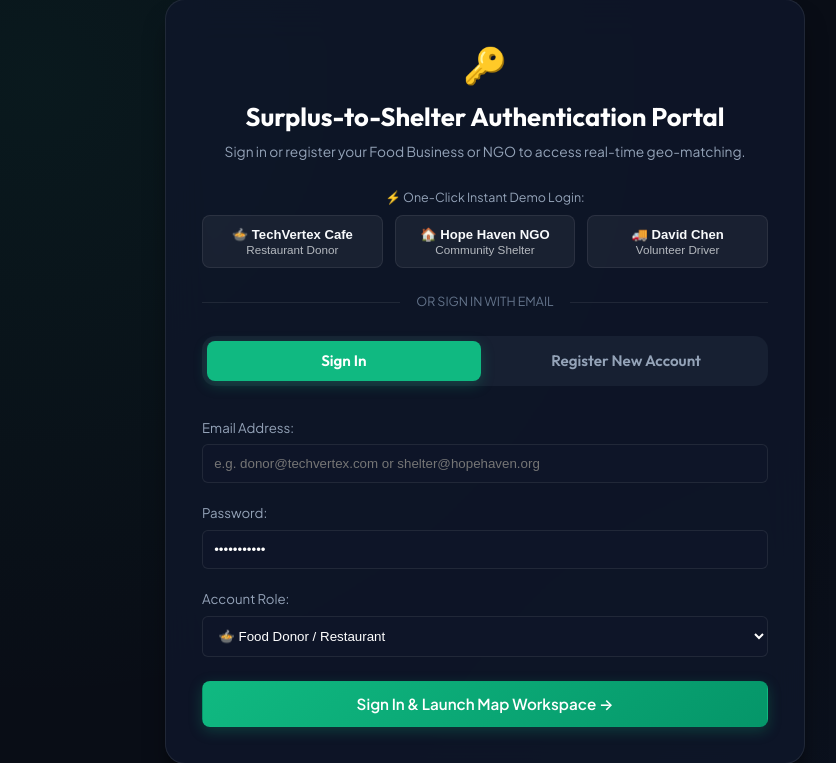
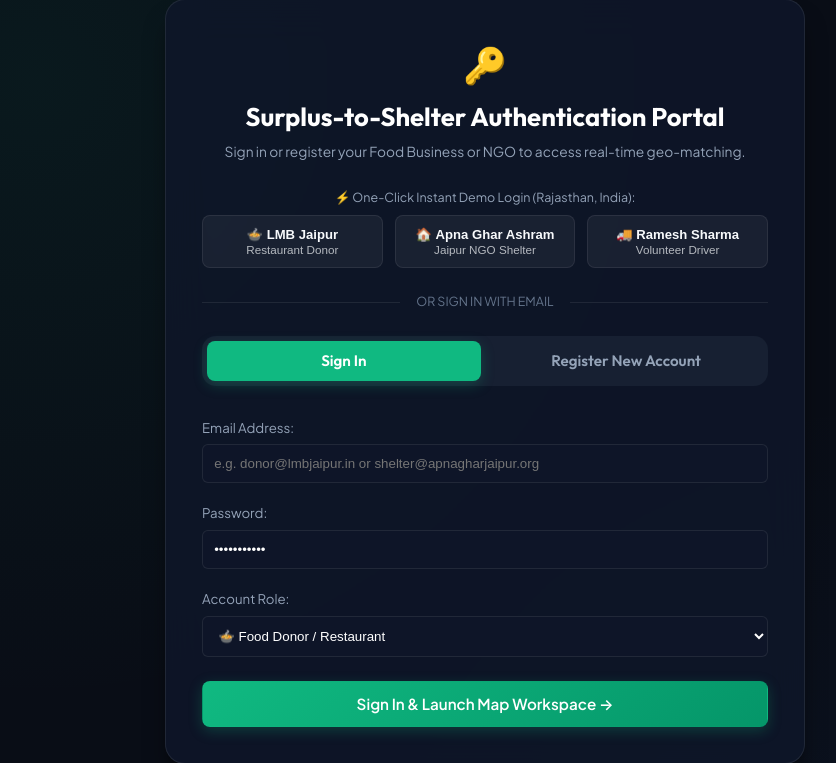
Before and after one commit to sitaram-labs/project-TechVertex, a Flask app: page /login in a window 1280 px wide. Shown: the part 118-881 px from the top of the page, without its empty margins (155-991 px from the left). Run offline with Flask 3, Linux system fonts and the light colour scheme.

Commit message:
make changes in map settings

```diff
--- a/app.py
+++ b/app.py
@@ -32,71 +32,71 @@ def inject_google_maps_api_key():
 SHELTERS = [
     {
         "id": "shelter_1",
-        "name": "Hope Haven Community Kitchen",
-        "address": "452 Mission Street, Downtown",
-        "lat": 37.7885,
-        "lng": -122.4012,
-        "capacity_servings": 120,
-        "current_occupancy": 35,
+        "name": "Apna Ghar Ashram Jaipur",
+        "address": "Mansarovar, Jaipur, Rajasthan, India",
+        "lat": 26.8500,
+        "lng": 75.7700,
+        "capacity_servings": 150,
+        "current_occupancy": 45,
         "fridge_available": True,
         "accepts_categories": ["Prepared Meals", "Bakery", "Produce", "Dairy", "Packaged"],
-        "contact_phone": "+1 (555) 234-5678",
-        "contact_person": "Sarah Jenkins"
+        "contact_phone": "+91 94140 12345",
+        "contact_person": "Rameshwar Prasad"
     },
     {
         "id": "shelter_2",
-        "name": "St. Vincent Rescue & Shelter",
-        "address": "890 Howard St, South of Market",
-        "lat": 37.7812,
-        "lng": -122.4056,
-        "capacity_servings": 200,
-        "current_occupancy": 110,
+        "name": "Akshaya Patra Foundation Jaipur",
+        "address": "Jagatpura, Jaipur, Rajasthan, India",
+        "lat": 26.8150,
+        "lng": 75.8350,
+        "capacity_servings": 300,
+        "current_occupancy": 120,
         "fridge_available": True,
         "accepts_categories": ["Prepared Meals", "Produce", "Packaged"],
-        "contact_phone": "+1 (555) 876-5432",
-        "contact_person": "Marcus Vance"
+        "contact_phone": "+91 98290 54321",
+        "contact_person": "Govind Das"
     },
     {
         "id": "shelter_3",
-        "name": "Grace Youth Horizon Center",
-        "address": "1201 Pine St, Nob Hill",
-        "lat": 37.7901,
-        "lng": -122.4140,
-        "capacity_servings": 75,
-        "current_occupancy": 20,
+        "name": "Rajasthan Mahila Kalyan Mandal",
+        "address": "Ajmer Road, Jaipur, Rajasthan, India",
+        "lat": 26.8900,
+        "lng": 75.7500,
+        "capacity_servings": 100,
+        "current_occupancy": 30,
         "fridge_available": False,
         "accepts_categories": ["Bakery", "Produce", "Packaged"],
-        "contact_phone": "+1 (555) 345-6789",
-        "contact_person": "Elena Rostova"
+        "contact_phone": "+91 94133 67890",
+        "contact_person": "Sunita Sharma"
     }
 ]
 
 DRIVERS = [
     {
         "id": "driver_1",
-        "name": "David Chen",
-        "vehicle_type": "Electric Cargo Van",
-        "phone": "+1 (555) 444-1122",
-        "lat": 37.7850,
-        "lng": -122.4030,
+        "name": "Ramesh Sharma",
+        "vehicle_type": "Tata Ace EV Cargo Van",
+        "phone": "+91 98280 11223",
+        "lat": 26.9100,
+        "lng": 75.7900,
         "status": "Available"
     },
     {
         "id": "driver_2",
-        "name": "Maria Santos",
-        "vehicle_type": "Hatchback (Refrigerated Box)",
-        "phone": "+1 (555) 444-3344",
-        "lat": 37.7890,
-        "lng": -122.4100,
+        "name": "Priya Verma",
+        "vehicle_type": "Mahindra Supro Refrigerated Van",
+        "phone": "+91 94141 33445",
+        "lat": 26.8800,
+        "lng": 75.8100,
         "status": "Available"
     },
     {
         "id": "driver_3",
-        "name": "Alex Johnson",
-        "vehicle_type": "Bicycle Cargo Trailer",
-        "phone": "+1 (555) 444-5566",
-        "lat": 37.7820,
-        "lng": -122.3980,
+        "name": "Vikram Singh",
+        "vehicle_type": "Electric Cargo Auto",
+        "phone": "+91 98299 55667",
+        "lat": 26.9200,
+        "lng": 75.8200,
         "status": "Available"
     }
 ]
@@ -104,20 +104,20 @@ DRIVERS = [
 DONATIONS = [
     {
         "id": "don_101",
-        "donor_name": "TechVertex Main Cafeteria",
-        "food_title": "Tray-Sealed Lasagna & Salad Trays",
+        "donor_name": "LMB (Laxmi Misthan Bhandar)",
+        "food_title": "Fresh Paneer Sabzi, Dal Baati & Chapati Trays",
         "category": "Prepared Meals",
-        "weight_kg": 18.5,
-        "servings": 45,
+        "weight_kg": 25.0,
+        "servings": 60,
         "storage_type": "Heated Container",
         "location": {
-            "address": "500 Howard St, Suite 300",
-            "lat": 37.7892,
-            "lng": -122.3985
+            "address": "Johari Bazar, Jaipur, Rajasthan, India",
+            "lat": 26.9180,
+            "lng": 75.8250
         },
         "created_at": (datetime.now() - timedelta(minutes=25)).isoformat(),
-        "expiry_hours": 2.5,
-        "notes": "Freshly prepared for corporate lunch event, pristine condition.",
+        "expiry_hours": 3.0,
+        "notes": "Freshly prepared for evening lunch event, pristine condition in hot insulated boxes.",
         "status": "Posted",
         "matched_shelter_id": None,
         "matched_shelter_name": None,
@@ -127,48 +127,48 @@ DONATIONS = [
     },
     {
         "id": "don_102",
-        "donor_name": "Artisan Bakery & Co.",
-        "food_title": "Surplus Sourdough & Croissants",
+        "donor_name": "Rawat Misthan Bhandar",
+        "food_title": "Surplus Pyaaz Kachori & Fresh Breads",
         "category": "Bakery",
-        "weight_kg": 12.0,
-        "servings": 30,
+        "weight_kg": 15.0,
+        "servings": 40,
         "storage_type": "Ambient",
         "location": {
-            "address": "780 Market St",
-            "lat": 37.7865,
-            "lng": -122.4045
+            "address": "Station Road, Jaipur, Rajasthan, India",
+            "lat": 26.9230,
+            "lng": 75.7970
         },
         "created_at": (datetime.now() - timedelta(minutes=45)).isoformat(),
         "expiry_hours": 5.0,
-        "notes": "Baked this morning, packed in clean eco-bags.",
+        "notes": "Fresh morning batch, packed in clean food-grade boxes.",
         "status": "Matched",
         "matched_shelter_id": "shelter_1",
-        "matched_shelter_name": "Hope Haven Community Kitchen",
+        "matched_shelter_name": "Apna Ghar Ashram Jaipur",
         "driver_id": "driver_1",
-        "driver_name": "David Chen",
+        "driver_name": "Ramesh Sharma",
         "photo_url": "https://images.unsplash.com/photo-1509440159596-0249088772ff?auto=format&fit=crop&w=500&q=80"
     },
     {
         "id": "don_103",
-        "donor_name": "GreenGrocer Organic Market",
-        "food_title": "Fresh Apples, Oranges & Leafy Greens",
+        "donor_name": "Chokhi Dhani Resort & Restaurant",
+        "food_title": "Fresh Apples, Milk Cartons & Seasonal Fruits",
         "category": "Produce",
-        "weight_kg": 25.0,
-        "servings": 60,
+        "weight_kg": 30.0,
+        "servings": 75,
         "storage_type": "Refrigerated",
         "location": {
-            "address": "325 4th St",
-            "lat": 37.7830,
-            "lng": -122.4010
+            "address": "Tonk Road, Jaipur, Rajasthan, India",
+            "lat": 26.7750,
+            "lng": 75.8300
         },
         "created_at": (datetime.now() - timedelta(hours=1, minutes=10)).isoformat(),
         "expiry_hours": 8.0,
-        "notes": "Slight cosmetic flaws, 100% ripe and high nutritional value.",
+        "notes": "Fresh farm produce, refrigerated and ready for instant distribution.",
         "status": "Delivered",
         "matched_shelter_id": "shelter_2",
-        "matched_shelter_name": "St. Vincent Rescue & Shelter",
+        "matched_shelter_name": "Akshaya Patra Foundation Jaipur",
         "driver_id": "driver_2",
-        "driver_name": "Maria Santos",
+        "driver_name": "Priya Verma",
         "photo_url": "https://images.unsplash.com/photo-1610832958506-aa56368176cf?auto=format&fit=crop&w=500&q=80"
     }
 ]
@@ -176,29 +176,29 @@ DONATIONS = [
 RESCUE_HISTORY = [
     {
         "rescue_id": "res_8801",
-        "donor_name": "GreenGrocer Organic Market",
-        "shelter_name": "St. Vincent Rescue & Shelter",
-        "driver_name": "Maria Santos",
-        "weight_kg": 25.0,
-        "servings": 60,
+        "donor_name": "Chokhi Dhani Resort & Restaurant",
+        "shelter_name": "Akshaya Patra Foundation Jaipur",
+        "driver_name": "Priya Verma",
+        "weight_kg": 30.0,
+        "servings": 75,
         "delivered_at": (datetime.now() - timedelta(minutes=30)).isoformat(),
-        "co2e_saved_kg": round(25.0 * 1.9, 2)
+        "co2e_saved_kg": round(30.0 * 1.9, 2)
     }
 ]
 
 NGO_REQUESTS = [
     {
         "id": "req_501",
-        "ngo_name": "Hope Haven Community Kitchen",
-        "contact_person": "Sarah Jenkins",
-        "contact_phone": "+1 (555) 234-5678",
+        "ngo_name": "Apna Ghar Ashram Jaipur",
+        "contact_person": "Rameshwar Prasad",
+        "contact_phone": "+91 94140 12345",
         "category": "Prepared Meals",
-        "servings_needed": 60,
+        "servings_needed": 80,
         "urgency_hours": 3.0,
-        "address": "452 Mission Street, Downtown",
-        "lat": 37.7885,
-        "lng": -122.4012,
-        "notes": "Urgent request for 60 evening warm meals for homeless families.",
+        "address": "Mansarovar, Jaipur, Rajasthan, India",
+        "lat": 26.8500,
+        "lng": 75.7700,
+        "notes": "Urgent dinner request for 80 resident elderly and homeless guests.",
         "status": "Open",
         "created_at": (datetime.now() - timedelta(minutes=20)).isoformat(),
         "fulfilled_by": None,
@@ -206,16 +206,16 @@ NGO_REQUESTS = [
     },
     {
         "id": "req_502",
-        "ngo_name": "St. Vincent Rescue & Shelter",
-        "contact_person": "Marcus Vance",
-        "contact_phone": "+1 (555) 876-5432",
+        "ngo_name": "Akshaya Patra Foundation Jaipur",
+        "contact_person": "Govind Das",
+        "contact_phone": "+91 98290 54321",
         "category": "Produce",
-        "servings_needed": 100,
+        "servings_needed": 120,
         "urgency_hours": 5.0,
-        "address": "890 Howard St, South of Market",
-        "lat": 37.7812,
-        "lng": -122.4056,
-        "notes": "Fresh fruits & vegetables needed for daily shelter soup kitchen.",
+        "address": "Jagatpura, Jaipur, Rajasthan, India",
+        "lat": 26.8150,
+        "lng": 75.8350,
+        "notes": "Fresh vegetables and fruits needed for evening community relief kitchen.",
         "status": "Open",
         "created_at": (datetime.now() - timedelta(minutes=40)).isoformat(),
         "fulfilled_by": None,
@@ -330,36 +330,36 @@ def impact_portal():
 USERS = [
     {
         "id": "usr_101",
-        "email": "shelter@hopehaven.org",
+        "email": "shelter@apnagharjaipur.org",
         "password": "password123",
         "role": "shelter",
-        "name": "Hope Haven Community Kitchen",
-        "address": "452 Mission Street, Downtown",
-        "lat": 37.7885,
-        "lng": -122.4012,
-        "phone": "+1 (555) 234-5678"
+        "name": "Apna Ghar Ashram Jaipur",
+        "address": "Mansarovar, Jaipur, Rajasthan, India",
+        "lat": 26.8500,
+        "lng": 75.7700,
+        "phone": "+91 94140 12345"
     },
     {
         "id": "usr_102",
-        "email": "donor@techvertex.com",
+        "email": "donor@lmbjaipur.in",
         "password": "password123",
         "role": "donor",
-        "name": "TechVertex Main Cafeteria",
-        "address": "500 Howard St, Suite 300",
-        "lat": 37.7892,
-        "lng": -122.3985,
-        "phone": "+1 (555) 987-6543"
+        "name": "LMB (Laxmi Misthan Bhandar)",
+        "address": "Johari Bazar, Jaipur, Rajasthan, India",
+        "lat": 26.9180,
+        "lng": 75.8250,
+        "phone": "+91 98290 12345"
     },
     {
         "id": "usr_103",
-        "email": "driver@expressrescue.org",
+        "email": "driver@jaipurrescue.org",
         "password": "password123",
         "role": "driver",
-        "name": "David Chen",
-        "address": "800 Market St, SF",
-        "lat": 37.7850,
-        "lng": -122.4030,
-        "phone": "+1 (555) 444-1122"
+        "name": "Ramesh Sharma",
+        "address": "MI Road, Jaipur, Rajasthan, India",
+        "lat": 26.9150,
+        "lng": 75.8100,
+        "phone": "+91 98280 11223"
     }
 ]
 
@@ -646,31 +646,31 @@ def api_update_status(donation_id):
 def api_simulate_donation():
     simulated_items = [
         {
-            "donor": "Grand Hyatt Hotel Banquet Hall",
-            "title": "Fresh Buffet Roast Chicken & Grilled Veggies",
+            "donor": "Marriott Hotel Jaipur Banquet",
+            "title": "Fresh Royal Buffet Veg Pulao & Paneer Curry",
             "category": "Prepared Meals",
-            "weight": 32.0,
-            "servings": 75,
+            "weight": 35.0,
+            "servings": 80,
             "storage": "Heated Container",
-            "address": "345 Stockton St",
-            "lat": 37.7898,
-            "lng": -122.4068,
-            "expiry": 2.0,
-            "notes": "Post-event surplus, untouched, insulated hot boxes ready for instant loading.",
+            "address": "Ashram Marg, Tonk Road, Jaipur, Rajasthan, India",
+            "lat": 26.8520,
+            "lng": 75.7950,
+            "expiry": 2.5,
+            "notes": "Post-wedding event surplus, untouched, hot insulated boxes ready for pickup.",
             "photo": "https://images.unsplash.com/photo-1555939594-58d7cb561ad1?auto=format&fit=crop&w=500&q=80"
         },
         {
-            "donor": "Whole Foods Market Market St",
-            "title": "Chilled Organic Yogurt & Fresh Milk Cartons",
-            "category": "Dairy",
-            "weight": 14.5,
-            "servings": 35,
-            "storage": "Refrigerated",
-            "address": "1760 Market St",
-            "lat": 37.7720,
-            "lng": -122.4230,
-            "expiry": 4.0,
-            "notes": "Inventory overstock, sell-by date tomorrow, perfectly fresh cold chain intact.",
+            "donor": "Handi Restaurant Jaipur",
+            "title": "Fresh Tandoori Roti & Mixed Dal Trays",
+            "category": "Prepared Meals",
+            "weight": 20.0,
+            "servings": 50,
+            "storage": "Heated Container",
+            "address": "MI Road, Jaipur, Rajasthan, India",
+            "lat": 26.9160,
+            "lng": 75.8120,
+            "expiry": 3.0,
+            "notes": "Freshly prepared dinner surplus, sealed hot boxes.",
             "photo": "https://images.unsplash.com/photo-1563636619-e9143da7973b?auto=format&fit=crop&w=500&q=80"
         }
     ]
--- a/static/js/main.js
+++ b/static/js/main.js
@@ -41,11 +41,11 @@ function getUserProfile() {
     } catch (e) {}
     return {
         role: 'donor',
-        name: 'TechVertex Main Cafeteria',
-        email: 'donor@techvertex.com',
-        address: '500 Howard St, Suite 300',
-        lat: 37.7892,
-        lng: -122.3985
+        name: 'LMB (Laxmi Misthan Bhandar)',
+        email: 'donor@lmbjaipur.in',
+        address: 'Johari Bazar, Jaipur, Rajasthan, India',
+        lat: 26.9180,
+        lng: 75.8250
     };
 }
 
@@ -124,8 +124,8 @@ window.initMap = function initMap() {
 
     try {
         map = new google.maps.Map(mapElement, {
-            center: { lat: 37.7850, lng: -122.4030 },
-            zoom: 14,
+            center: { lat: 26.9124, lng: 75.7873 },
+            zoom: 13,
             styles: darkMapStyle,
             disableDefaultUI: false,
             zoomControl: true,
@@ -566,9 +566,9 @@ function completeWizard(event) {
     const profile = {
         role: selectedRole,
         name: document.getElementById('wiz-name').value || 'Surplus Partner',
-        address: document.getElementById('wiz-address').value || 'San Francisco Center',
-        lat: parseFloat(document.getElementById('wiz-lat').value || 37.7850),
-        lng: parseFloat(document.getElementById('wiz-lng').value || -122.4030)
+        address: document.getElementById('wiz-address').value || 'Jaipur, Rajasthan, India',
+        lat: parseFloat(document.getElementById('wiz-lat').value || 26.9124),
+        lng: parseFloat(document.getElementById('wiz-lng').value || 75.7873)
     };
 
     saveUserProfile(profile);
--- a/templates/login.html
+++ b/templates/login.html
@@ -127,17 +127,17 @@
             <!-- Quick One-Click Demo Logins -->
             <div style="margin-bottom: 1.5rem;">
                 <label style="font-size:0.78rem; color:var(--text-muted); display:block; margin-bottom:0.5rem; text-align:center;">
-                    ⚡ One-Click Instant Demo Login:
+                    ⚡ One-Click Instant Demo Login (Rajasthan, India):
                 </label>
                 <div class="quick-demo-accounts">
-                    <button type="button" onclick="quickLogin('donor@techvertex.com', 'donor')" class="demo-acc-btn">
-                        🍲 <b>TechVertex Cafe</b><br><span style="font-size:0.73rem; opacity:0.7;">Restaurant Donor</span>
+                    <button type="button" onclick="quickLogin('donor@lmbjaipur.in', 'donor')" class="demo-acc-btn">
+                        🍲 <b>LMB Jaipur</b><br><span style="font-size:0.73rem; opacity:0.7;">Restaurant Donor</span>
                     </button>
-                    <button type="button" onclick="quickLogin('shelter@hopehaven.org', 'shelter')" class="demo-acc-btn">
-                        🏠 <b>Hope Haven NGO</b><br><span style="font-size:0.73rem; opacity:0.7;">Community Shelter</span>
+                    <button type="button" onclick="quickLogin('shelter@apnagharjaipur.org', 'shelter')" class="demo-acc-btn">
+                        🏠 <b>Apna Ghar Ashram</b><br><span style="font-size:0.73rem; opacity:0.7;">Jaipur NGO Shelter</span>
                     </button>
-                    <button type="button" onclick="quickLogin('driver@expressrescue.org', 'driver')" class="demo-acc-btn">
-                        🚚 <b>David Chen</b><br><span style="font-size:0.73rem; opacity:0.7;">Volunteer Driver</span>
+                    <button type="button" onclick="quickLogin('driver@jaipurrescue.org', 'driver')" class="demo-acc-btn">
+                        🚚 <b>Ramesh Sharma</b><br><span style="font-size:0.73rem; opacity:0.7;">Volunteer Driver</span>
                     </button>
                 </div>
             </div>
@@ -158,7 +158,7 @@
             <form id="form-login" onsubmit="handleAuthLogin(event)" style="display:flex; flex-direction:column; gap:1rem;">
                 <div>
                     <label style="font-size:0.83rem; color:var(--text-muted);">Email Address:</label>
-                    <input type="email" id="login-email" placeholder="e.g. donor@techvertex.com or shelter@hopehaven.org" required style="width:100%; padding:0.7rem; background:rgba(15,23,42,0.8); border:1px solid var(--border-glass); color:white; border-radius:6px; margin-top:0.3rem;">
+                    <input type="email" id="login-email" placeholder="e.g. donor@lmbjaipur.in or shelter@apnagharjaipur.org" required style="width:100%; padding:0.7rem; background:rgba(15,23,42,0.8); border:1px solid var(--border-glass); color:white; border-radius:6px; margin-top:0.3rem;">
                 </div>
                 <div>
                     <label style="font-size:0.83rem; color:var(--text-muted);">Password:</label>
@@ -210,22 +210,22 @@
 
                 <div>
                     <label style="font-size:0.83rem; color:var(--text-muted);">Organization / Business Name *</label>
-                    <input type="text" id="reg-name" placeholder="e.g. Hope Haven Shelter or Gourmet Kitchen" required style="width:100%; padding:0.65rem; background:rgba(15,23,42,0.8); border:1px solid var(--border-glass); color:white; border-radius:6px; margin-top:0.25rem;">
+                    <input type="text" id="reg-name" placeholder="e.g. Apna Ghar Ashram Jaipur or LMB Restaurant" required style="width:100%; padding:0.65rem; background:rgba(15,23,42,0.8); border:1px solid var(--border-glass); color:white; border-radius:6px; margin-top:0.25rem;">
                 </div>
 
                 <div>
-                    <label style="font-size:0.83rem; color:var(--text-muted);">Street Address & Location Pin *</label>
-                    <input type="text" id="reg-address" placeholder="e.g. 452 Mission Street, Downtown" required style="width:100%; padding:0.65rem; background:rgba(15,23,42,0.8); border:1px solid var(--border-glass); color:white; border-radius:6px; margin-top:0.25rem;">
+                    <label style="font-size:0.83rem; color:var(--text-muted);">Street Address (Rajasthan, India) *</label>
+                    <input type="text" id="reg-address" placeholder="e.g. Johari Bazar, Jaipur, Rajasthan, India" required style="width:100%; padding:0.65rem; background:rgba(15,23,42,0.8); border:1px solid var(--border-glass); color:white; border-radius:6px; margin-top:0.25rem;">
                 </div>
 
                 <div style="display:grid; grid-template-columns: 1fr 1fr; gap:0.75rem;">
                     <div>
-                        <label style="font-size:0.8rem; color:var(--text-muted);">Latitude Coordinate:</label>
-                        <input type="number" step="0.0001" id="reg-lat" value="37.7885" required style="width:100%; padding:0.55rem; background:rgba(15,23,42,0.8); border:1px solid var(--border-glass); color:white; border-radius:6px;">
+                        <label style="font-size:0.8rem; color:var(--text-muted);">Latitude (Rajasthan):</label>
+                        <input type="number" step="0.0001" id="reg-lat" value="26.9124" required style="width:100%; padding:0.55rem; background:rgba(15,23,42,0.8); border:1px solid var(--border-glass); color:white; border-radius:6px;">
                     </div>
                     <div>
-                        <label style="font-size:0.8rem; color:var(--text-muted);">Longitude Coordinate:</label>
-                        <input type="number" step="0.0001" id="reg-lng" value="-122.4012" required style="width:100%; padding:0.55rem; background:rgba(15,23,42,0.8); border:1px solid var(--border-glass); color:white; border-radius:6px;">
+                        <label style="font-size:0.8rem; color:var(--text-muted);">Longitude (Rajasthan):</label>
+                        <input type="number" step="0.0001" id="reg-lng" value="75.7873" required style="width:100%; padding:0.55rem; background:rgba(15,23,42,0.8); border:1px solid var(--border-glass); color:white; border-radius:6px;">
                     </div>
                 </div>
 
```
Also changed, not shown: templates/donor.html (+21 -21 lines), templates/index.html (+15 -15 lines).
